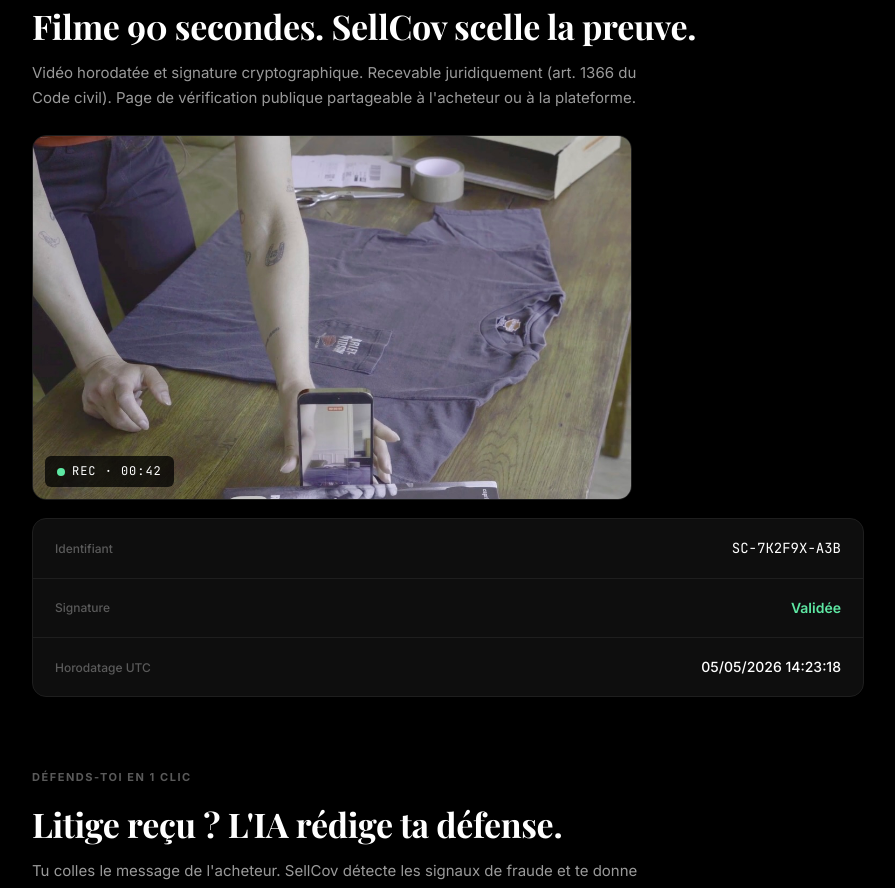
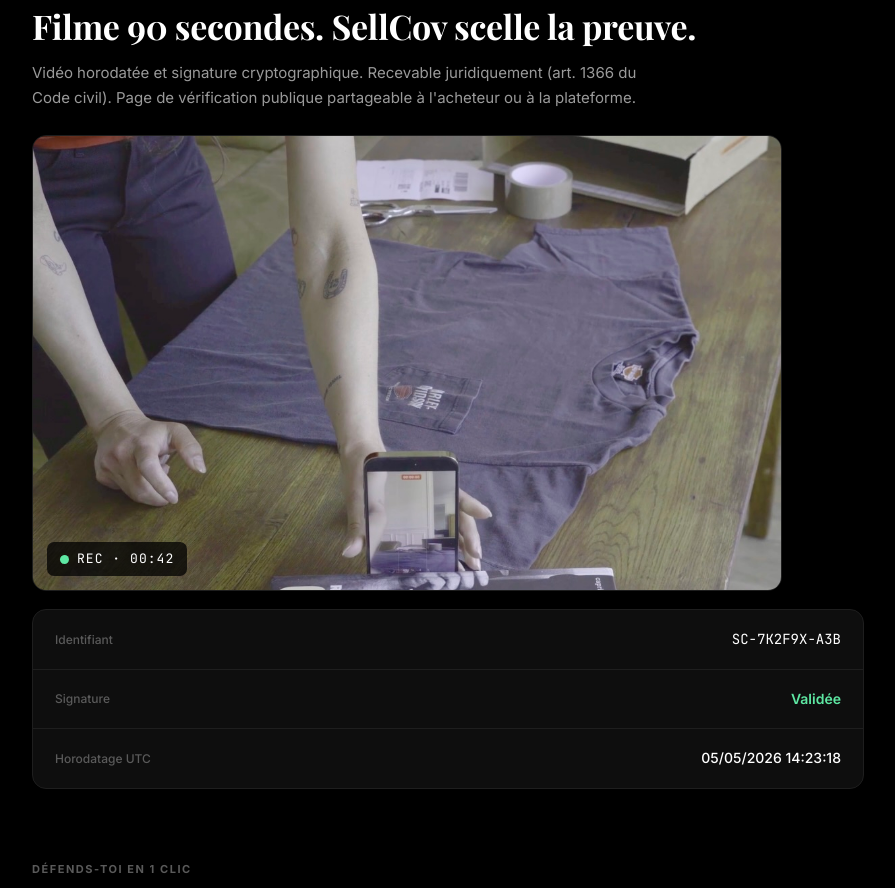
Before and after one commit to WRONIKOWSKY/sellguard, a Next.js app in the folder sellguard/: page /demo in a window 1280 px wide. Shown: the part 1280-2168 px from the top of the page, without its empty margins (192-1087 px from the left). Built offline with nearby package versions, Linux system fonts and the light colour scheme; no server answers; a web font is replaced by a local one.

Commit message:
demo: enlarge video frame to 750px to match Harley photo height

```diff
--- a/sellguard/pages/demo.js
+++ b/sellguard/pages/demo.js
@@ -83,10 +83,10 @@ export default function Demo() {
           title="Filme 90 secondes. SellCov scelle la preuve."
           subtitle="Vidéo horodatée et signature cryptographique. Recevable juridiquement (art. 1366 du Code civil). Page de vérification publique partageable à l'acheteur ou à la plateforme."
         >
-          <div style={{marginBottom:'18px',borderRadius:'14px',overflow:'hidden',border:'1px solid var(--border)',background:'var(--bg-card)',maxWidth:'600px',position:'relative'}}>
+          <div style={{marginBottom:'18px',borderRadius:'14px',overflow:'hidden',border:'1px solid var(--border)',background:'var(--bg-card)',maxWidth:'750px',position:'relative'}}>
             <img src="/demovideo-tshirt.jpg" alt="Frame de la vidéo certifiée" style={{width:'100%',height:'auto',display:'block'}} />
-            <div style={{position:'absolute',bottom:'12px',left:'12px',padding:'6px 12px',borderRadius:'6px',background:'rgba(0,0,0,.75)',color:'#fff',fontSize:'12px',fontFamily:'JetBrains Mono,monospace',letterSpacing:'.08em',display:'flex',alignItems:'center',gap:'7px'}}>
-              <span style={{width:'8px',height:'8px',borderRadius:'50%',background:'var(--green)',display:'inline-block'}}></span>
+            <div style={{position:'absolute',bottom:'14px',left:'14px',padding:'7px 13px',borderRadius:'7px',background:'rgba(0,0,0,.75)',color:'#fff',fontSize:'13px',fontFamily:'JetBrains Mono,monospace',letterSpacing:'.08em',display:'flex',alignItems:'center',gap:'8px'}}>
+              <span style={{width:'9px',height:'9px',borderRadius:'50%',background:'var(--green)',display:'inline-block'}}></span>
               REC · 00:42
             </div>
           </div>
```
